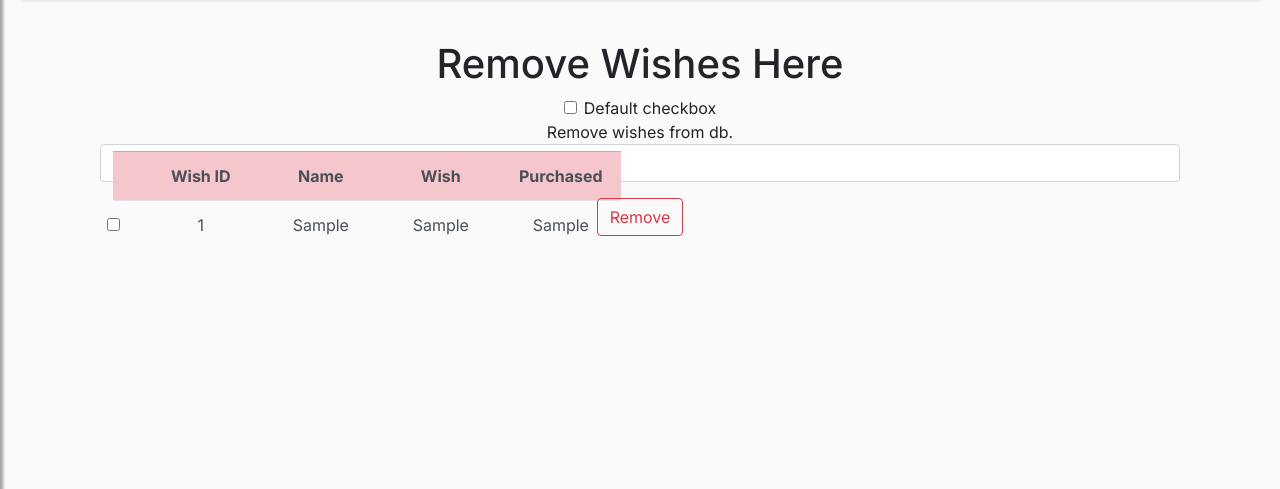
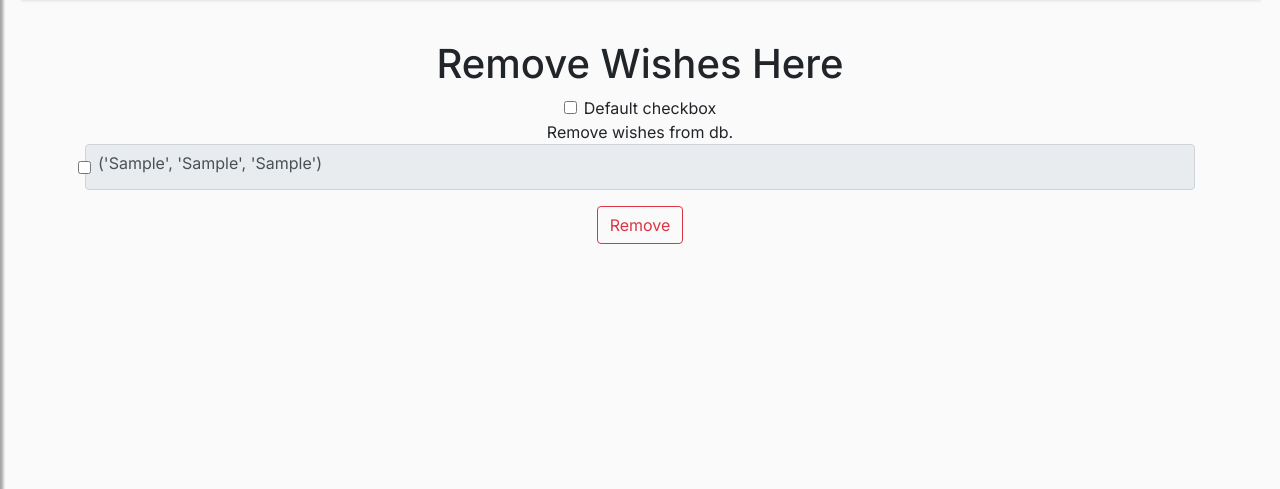
Before and after one commit to pypeaday/wish-lists, a FastAPI app: page /wishes/remove in a window 1280 px wide. Shown: the part 90-579 px from the top of the page. Run offline with FastAPI, Linux system fonts and the light colour scheme; tables that the repository leaves empty hold one stand-in row (values such as "Sample post"); some libraries are stand-ins or nearby versions.

Commit message:
WIP: at least have rows with a checkbox now

```diff
--- a/templates/remove_wishes.html
+++ b/templates/remove_wishes.html
@@ -31,33 +31,44 @@ body {text-align: center;}
 Remove wishes from db.
 
 <main role="main" class="container">
+  <form>
+      {% for wish in data %}
+        <div class="mb-3">
+            <div class="input-group-text">
+                <input class="form-check-input mt-0" id="{{ wish.id }}" type="checkbox">
+                <label for="{{ wish.id }}" class="form-label">{{ wish.person, wish.item, wish.purchased }}</label>
+            </div>
+        </div>
+      {% endfor %}
+  </form>
+<button type="submit" class="submit btn btn-xl btn-outline-danger" >Remove</button>
 
-    <form class="container" method="post" name="removeWishForm">
-        <table id="removeWishes" class = "form-control table table-hover" name="key">
+    <!-- <form class="container" method="post" name="removeWishForm"> -->
+    <!--     <table id="removeWishes" class = "form-control table table-hover" name="key"> -->
 
-            <!-- table header -->
-            <tr name="header2" class="table-danger">
-                <th>&nbsp;</th>
-                <th style="width:120px">Wish ID</th>
-                <th style="width:120px">Name</th>
-                <th style="width:120px">Wish</th>
-                <th style="width:120px">Purchased</th>
-            </tr>
+    <!--         <!-1- table header -1-> -->
+    <!--         <tr name="header2" class="table-danger"> -->
+    <!--             <th>&nbsp;</th> -->
+    <!--             <th style="width:120px">Wish ID</th> -->
+    <!--             <th style="width:120px">Name</th> -->
+    <!--             <th style="width:120px">Wish</th> -->
+    <!--             <th style="width:120px">Purchased</th> -->
+    <!--         </tr> -->
 
-            <!-- build each row with a checkbox -->
-            {% for wish in data %}
-            <tr>
-                <td><input class="form-check-input" tag="tag" type="checkbox" value="" id={{ wish.id }}/></td>
-                <td>{{ wish.id }}</td>
-                <td>{{ wish.person }}</td>
-                <td>{{ wish.item }}</td>
-                <td>{{ wish.purchased }}</td>
-            </tr>
-            {% endfor %}
-        </table>
+    <!--         <!-1- build each row with a checkbox -1-> -->
+    <!--         {% for wish in data %} -->
+    <!--         <tr> -->
+    <!--             <td><input class="form-check-input" tag="tag" type="checkbox" value="" id={{ wish.id }}/></td> -->
+    <!--             <td>{{ wish.id }}</td> -->
+    <!--             <td>{{ wish.person }}</td> -->
+    <!--             <td>{{ wish.item }}</td> -->
+    <!--             <td>{{ wish.purchased }}</td> -->
+    <!--         </tr> -->
+    <!--         {% endfor %} -->
+    <!--     </table> -->
 
-    <button type="submit" class="submit btn btn-xl btn-outline-danger" >Remove</button>
-    </form>
+    <!-- <button type="submit" class="submit btn btn-xl btn-outline-danger" >Remove</button> -->
+    <!-- </form> -->
 
 </main><!-- /.container -->
 
```
